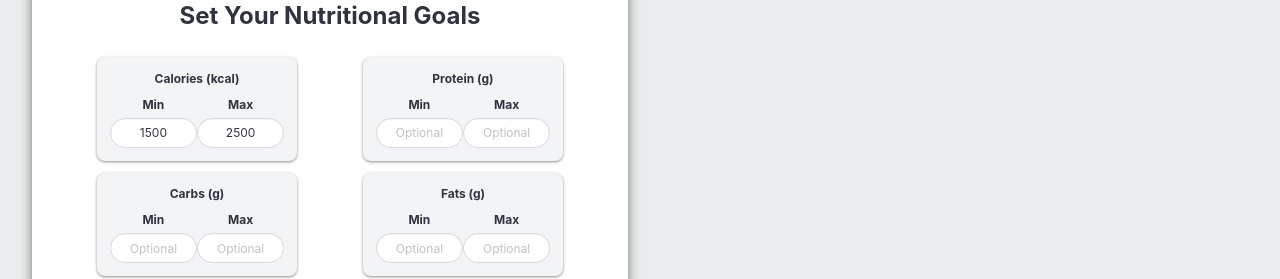
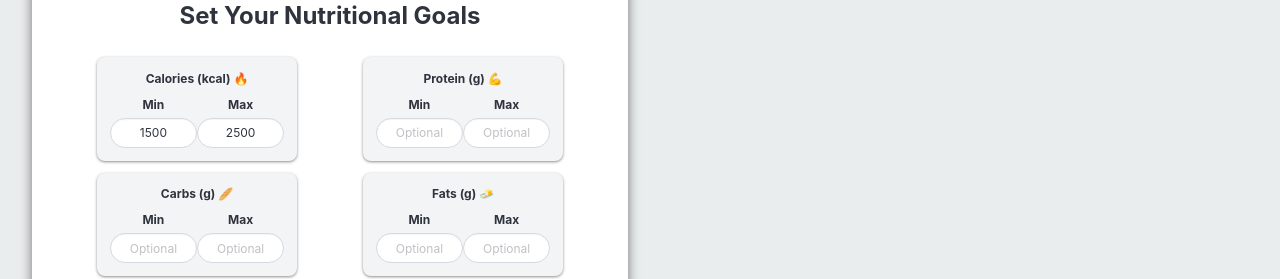
Before and after one commit to Zolikazer/forktimize, a SvelteKit app: page /food in a window 1280 px wide. Shown: the part 247-526 px from the top of the page. Built offline with nearby package versions, Linux system fonts and the light colour scheme.

Commit message:
input is usable

```diff
--- a/package.json
+++ b/package.json
@@ -38,6 +38,7 @@
     "vitest": "^3.0.0"
   },
   "dependencies": {
+    "@fortawesome/fontawesome-free": "^6.7.2",
     "bulma": "^1.0.3"
   }
 }
--- a/src/app.css
+++ b/src/app.css
@@ -1,5 +1,7 @@
 @import '@fontsource/fira-mono';
 @import 'bulma/css/bulma.min.css';
+@import '@fortawesome/fontawesome-free/css/all.min.css';
+
 
 html, body {
     background-color: #EAEDED !important;
--- a/src/routes/food/+page.svelte
+++ b/src/routes/food/+page.svelte
@@ -2,7 +2,6 @@
     import Input from "./Input.svelte";
     import Hero from "./Hero.svelte";
     import Result from "./Result.svelte";
-    import DateSelector from "./DateSelector.svelte";
 
     let menu = [];
 
--- a/src/routes/food/Input.svelte
+++ b/src/routes/food/Input.svelte
@@ -18,10 +18,10 @@
     <h2 class="title is-4 has-text-centered has-text-weight-bold pb-3 mb-4">Set Your Nutritional Goals</h2>
 
     <div class="is-flex is-justify-content-center is-flex-wrap-wrap gap-2">
-        <InputGroup label="Calories" bind:minValue={minCalories} bind:maxValue={maxCalories} unit="kcal"/>
-        <InputGroup label="Protein" bind:minValue={minProtein} bind:maxValue={maxProtein} unit="g"/>
-        <InputGroup label="Carbs" bind:minValue={minCarbs} bind:maxValue={maxCarbs} unit="g"/>
-        <InputGroup label="Fats" bind:minValue={minFats} bind:maxValue={maxFats} unit="g"/>
+        <InputGroup label="Calories" bind:minValue={minCalories} bind:maxValue={maxCalories} unit="kcal" emoji="🔥"/>
+        <InputGroup label="Protein" bind:minValue={minProtein} bind:maxValue={maxProtein} unit="g" emoji="💪"/>
+        <InputGroup label="Carbs" bind:minValue={minCarbs} bind:maxValue={maxCarbs} unit="g" emoji="🥖"/>
+        <InputGroup label="Fats" bind:minValue={minFats} bind:maxValue={maxFats} unit="g" emoji="🧈"/>
     </div>
 
     <div class="columns is-centered mt-3">
--- a/src/routes/food/MacroConstraint.svelte
+++ b/src/routes/food/MacroConstraint.svelte
@@ -3,6 +3,7 @@
     export let minValue;
     export let maxValue;
     export let unit = "";
+    export let emoji = "";
 
     function validateNumber(value) {
         return (value < 0 || isNaN(value)) ? "" : value; // Return corrected value
@@ -11,7 +12,7 @@
 </script>
 
 <div class="input-group has-background-white-ter mx-auto mb-3">
-    <p class="has-text-weight-bold has-text-grey-darker is-size-7 mb-2">{label} ({unit})</p>
+    <p class="has-text-weight-bold has-text-grey-darker is-size-7 mb-2">{label} ({unit}) {emoji}</p>
 
     <div class="is-flex is-justify-content-center gap-2">
         <div class="is-flex is-flex-direction-column is-align-items-center is-flex-grow-1">
```
Also changed, not shown: 1 other file (tests, documents, lock files or other folders).
